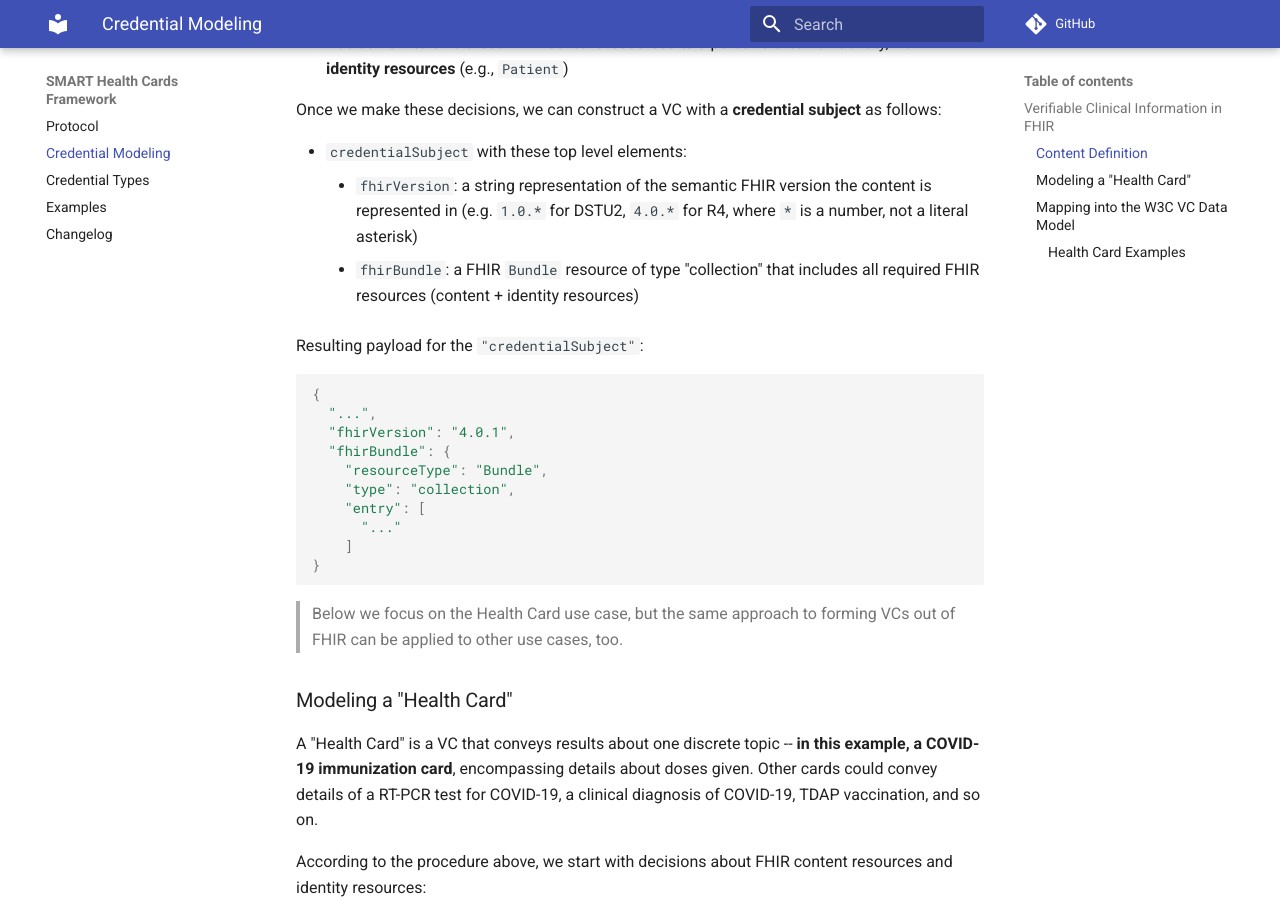
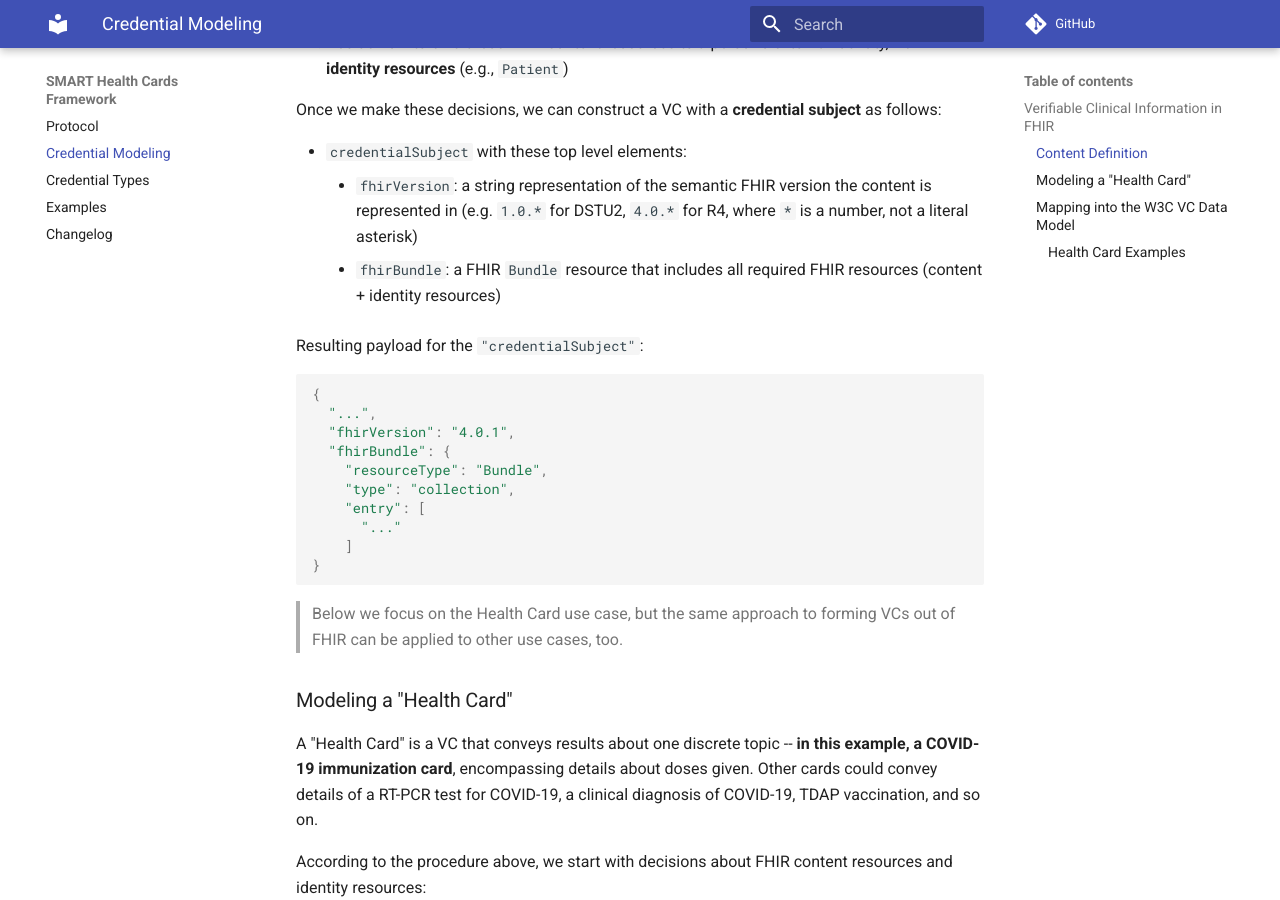
Before and after one commit to smart-on-fhir/health-cards, an MkDocs documentation site: the page built from docs/credential-modeling.md, in a window 1280 px wide and 900 px high, scrolled down 456 px. Built offline with MkDocs 1.6.1 and Material for MkDocs 9.7.7, drawn with Linux system fonts in a browser that asks for light colours; comment, search, counter and statistics services are not loaded.

Commit message:
Remove restriction on Bundle.type to support documents

```diff
--- a/docs/credential-modeling.md
+++ b/docs/credential-modeling.md
@@ -13,7 +13,7 @@ Once we make these decisions, we can construct a VC with a **credential subject*
 
 * `credentialSubject` with these top level elements:
     * `fhirVersion`: a string representation of the semantic FHIR version the content is represented in (e.g. `1.0.*` for DSTU2, `4.0.*` for R4, where `*` is a number, not a literal asterisk)
-    * `fhirBundle`: a FHIR `Bundle` resource of type "collection" that includes all required FHIR resources (content + identity resources)
+    * `fhirBundle`: a FHIR `Bundle` resource that includes all required FHIR resources (content + identity resources)
 
 Resulting payload for the `"credentialSubject"`:
 
```
